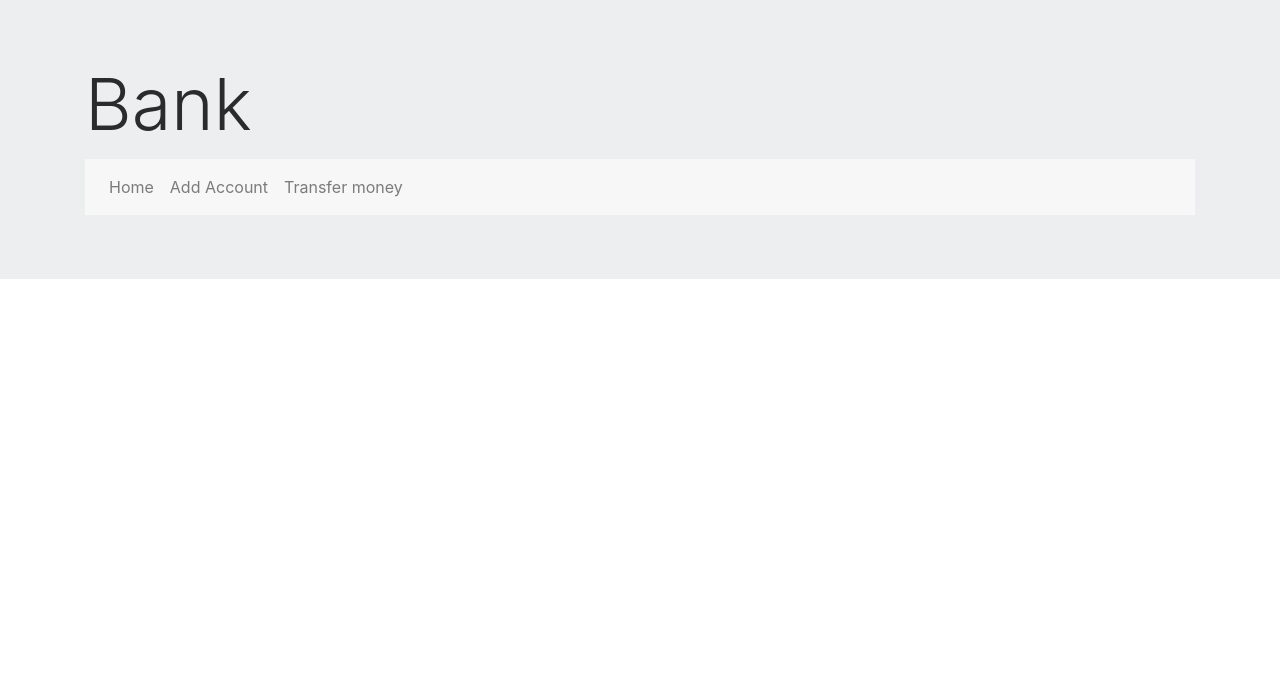
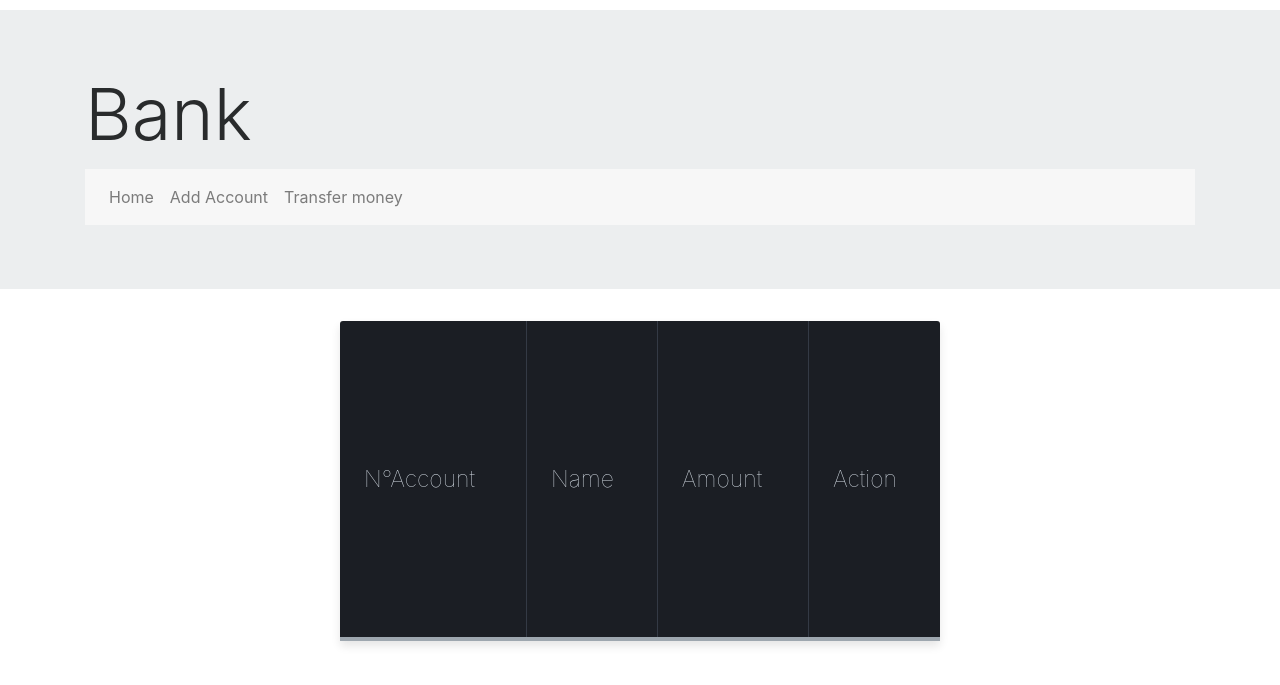
Before and after one commit to Mathieu-Pluquet/Bank, a PHP site: page / in a window 1280 px wide. Shown: the top 685 px of the page. Run offline with PHP 8.4, Linux system fonts and the light colour scheme; data that the repository does not hold is empty.

Commit message:
add bootstrap

```diff
--- a/model/entities/Bank.php
+++ b/model/entities/Bank.php
@@ -31,11 +31,15 @@ class Bank
          }
 
     public function withdrawal($withdraw) {
+      if($withdraw>=0) {
       $this->amount-=$withdraw;
+    }
     }
 
     public function adding($adding) {
+      if($adding>=0) {
       $this->amount+=$adding;
+      }
     }
 
     /**
--- a/view/add.php
+++ b/view/add.php
@@ -3,6 +3,6 @@ include 'view/header.php';
  ?>
 <form class="" action="index.php" method="post">
   <input type="text" name="name" value="" placeholder="name">
-  <input type="text" name="amount" value="" placeholder="starting amount">
+  <input type="number" name="amount" value="" placeholder="starting amount">
   <input type="submit" name="addaccount" value="addaccount">
 </form>
--- a/view/index.php
+++ b/view/index.php
@@ -1,8 +1,3 @@
-<?php
-include 'view/header.php';
-foreach ($object as $value) {?>
-
-
 <html lang="en">
 <head>
 <meta charset="utf-8" />
@@ -17,28 +12,37 @@ foreach ($object as $value) {?>
 <table class="table-fill">
 <thead>
 <tr>
+<th class="text-left">N°Account</th>
 <th class="text-left">Name</th>
 <th class="text-left">Amount</th>
 <th class="text-left">Action</th>
 </tr>
 </thead>
+
+
+<?php
+include 'view/header.php';
+foreach ($object as $value) {?>
   <tbody class="table-hover">
   <tr>
+<td class="text-left"><?php echo(rand(100000,299999)); echo $value->getId(); ?></td>
 <td class="text-left"><?php echo $value->getName(); ?></td>
 <td class="text-left"><?php echo $value->getAmount(); ?> €</td>
 <td class="text-left">
   <a  href="with_add.php?id=<?php echo $value->getId();?>">Withdraw/Adding</a> <p></p>
 
-  <a href="?delete=<?php echo $value->getId();?>">Delete</a> <br> <p></p>
+  <a href="?delete=<?php echo $value->getId();?>">Delete Account</a> <br> <p></p>
 </td>
+</tr>
+</tbody>
 
 
 
-</tr>
-</tbody>
-</table>
-  </body>
 
 
 <?php
 }?>
+
+
+</table>
+  </body>
```
Also changed, not shown: controller/with_add.php (+10 -8 lines). Lines whose indentation alone changed are shown as unchanged.
